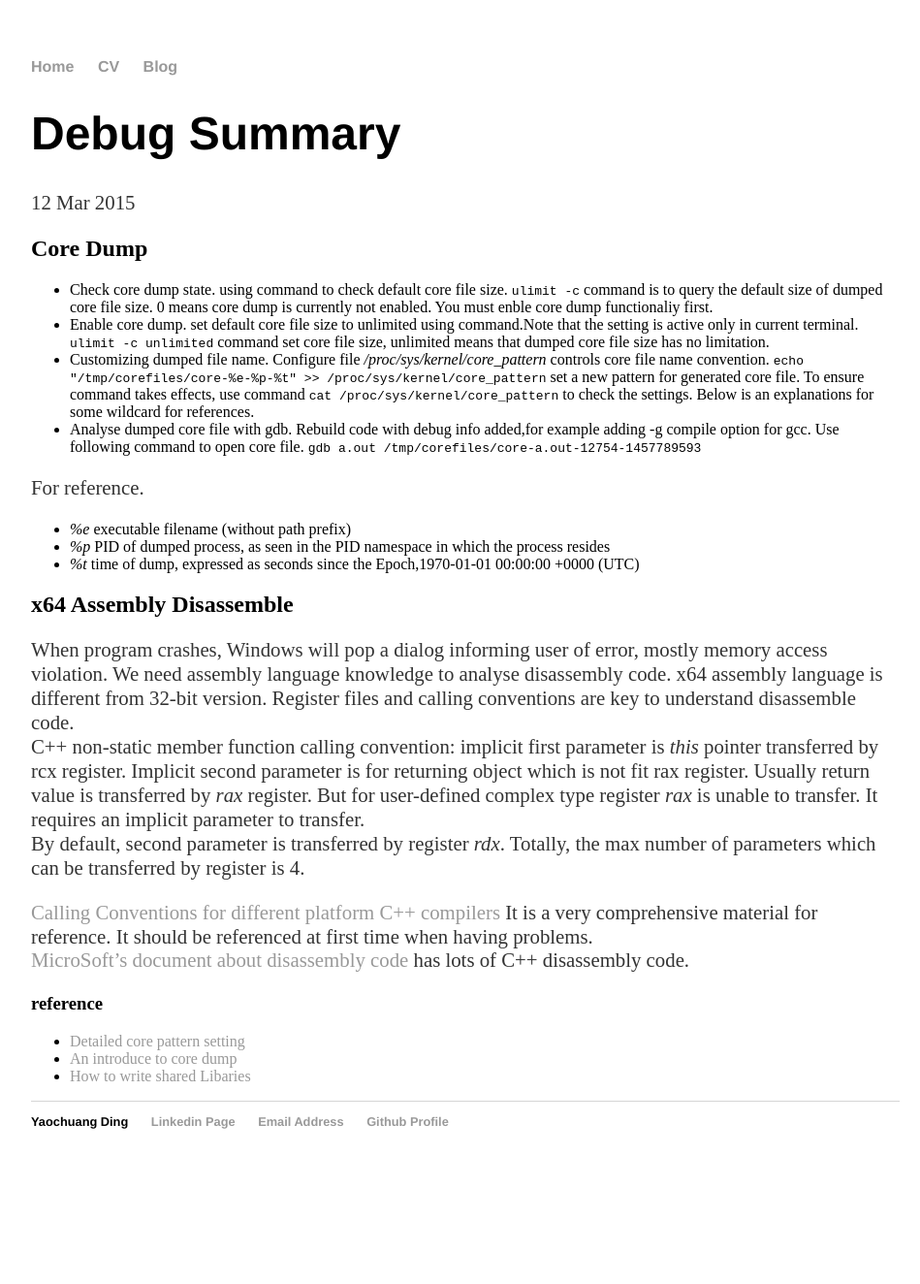
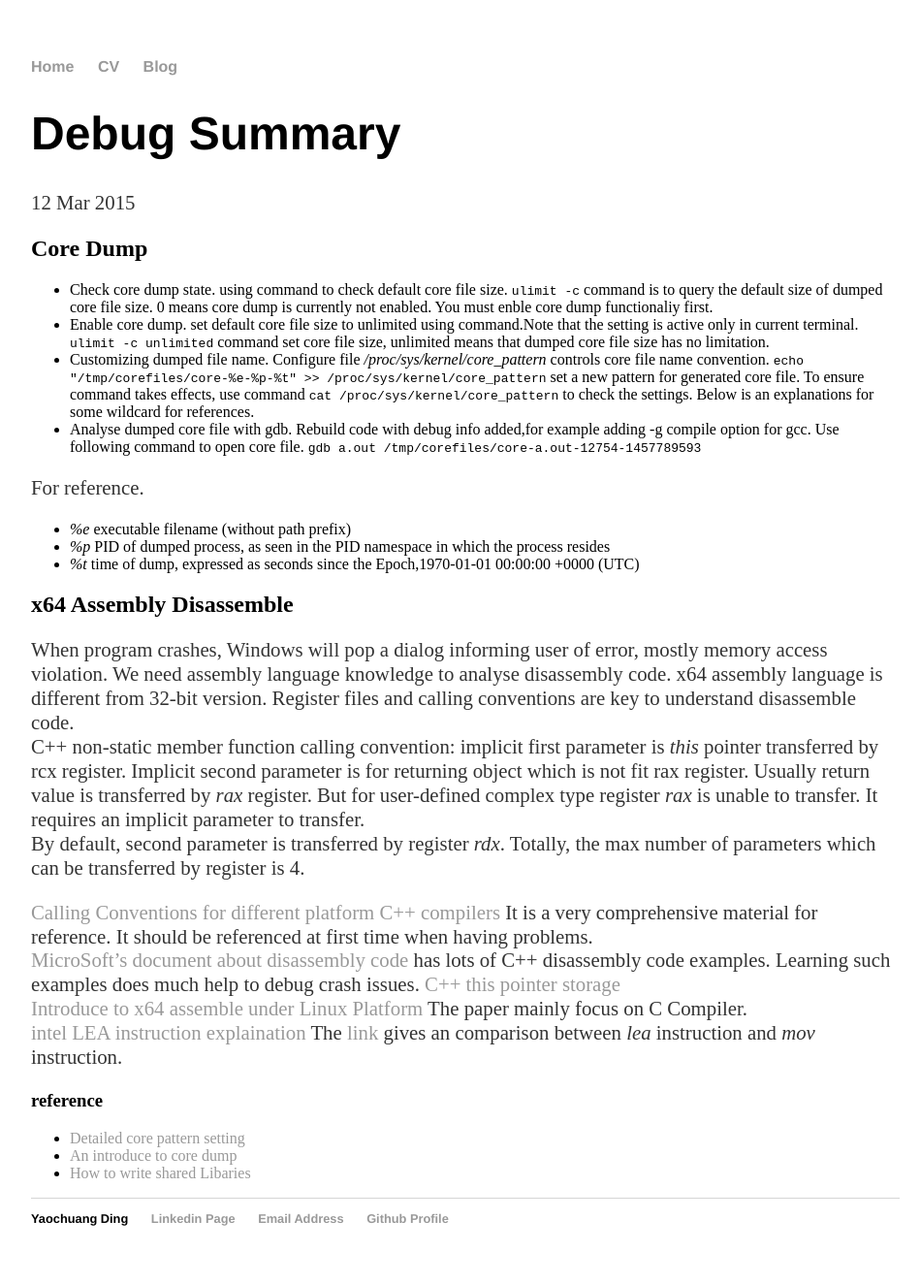
Before and after one commit to ychding11/ychding11.github.io, a Jekyll site: the page built from _posts/2015-03-12-Linux-Debug-summary.md, in a window 1280 px wide. Shown: the whole page at 97% size, without its empty margins (160-1109 px from the left). Built offline with Jekyll 4.4.1, drawn with Linux system fonts in a browser that asks for light colours; before the commit the page ends 1224 px from its top, so only the background shows below that.

Commit message:
add C++ x64 assemble language

```diff
--- a/_posts/2015-03-12-Linux-Debug-summary.md
+++ b/_posts/2015-03-12-Linux-Debug-summary.md
@@ -34,7 +34,13 @@ by register is 4.
 [Calling Conventions for different platform C++ compilers](http://www.agner.org/optimize/calling_conventions.pdf) It is a very
 comprehensive material for reference. It should be referenced at first time when having problems.
 [MicroSoft's document about disassembly code](https://msdn.microsoft.com/en-us/library/windows/hardware/ff538083(v=vs.85).aspx) has
-lots of C++ disassembly code.
+lots of C++ disassembly code examples. Learning such examples does much help to debug crash issues.
+[C++ this pointer storage](http://stackoverflow.com/questions/16585562/where-is-the-this-pointer-stored-in-computer-memory)
+[Introduce to x64 assemble under Linux Platform](https://cs.nyu.edu/courses/fall11/CSCI-GA.2130-001/x64-intro.pdf) The paper
+mainly focus on C Compiler.
+[intel LEA instruction explaination](https://courses.engr.illinois.edu/ece390/archive/spr2002/books/labmanual/inst-ref-lea.html)
+The [link](http://stackoverflow.com/questions/1699748/what-is-the-difference-between-mov-and-lea) gives an comparison between *lea*
+instruction and *mov* instruction.
 
 
 ### reference
```
Also changed, not shown: _posts/2015-03-12-site-launched.md (+1 -1 lines).
